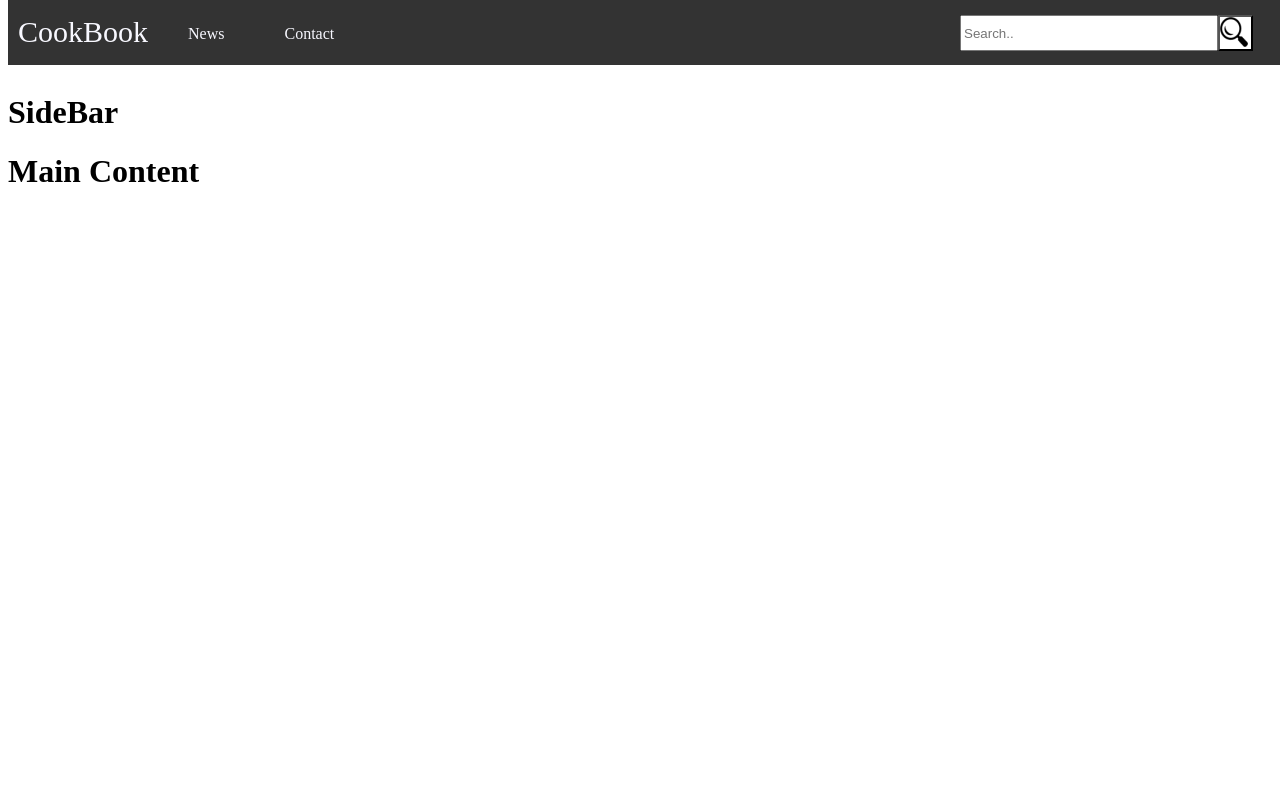
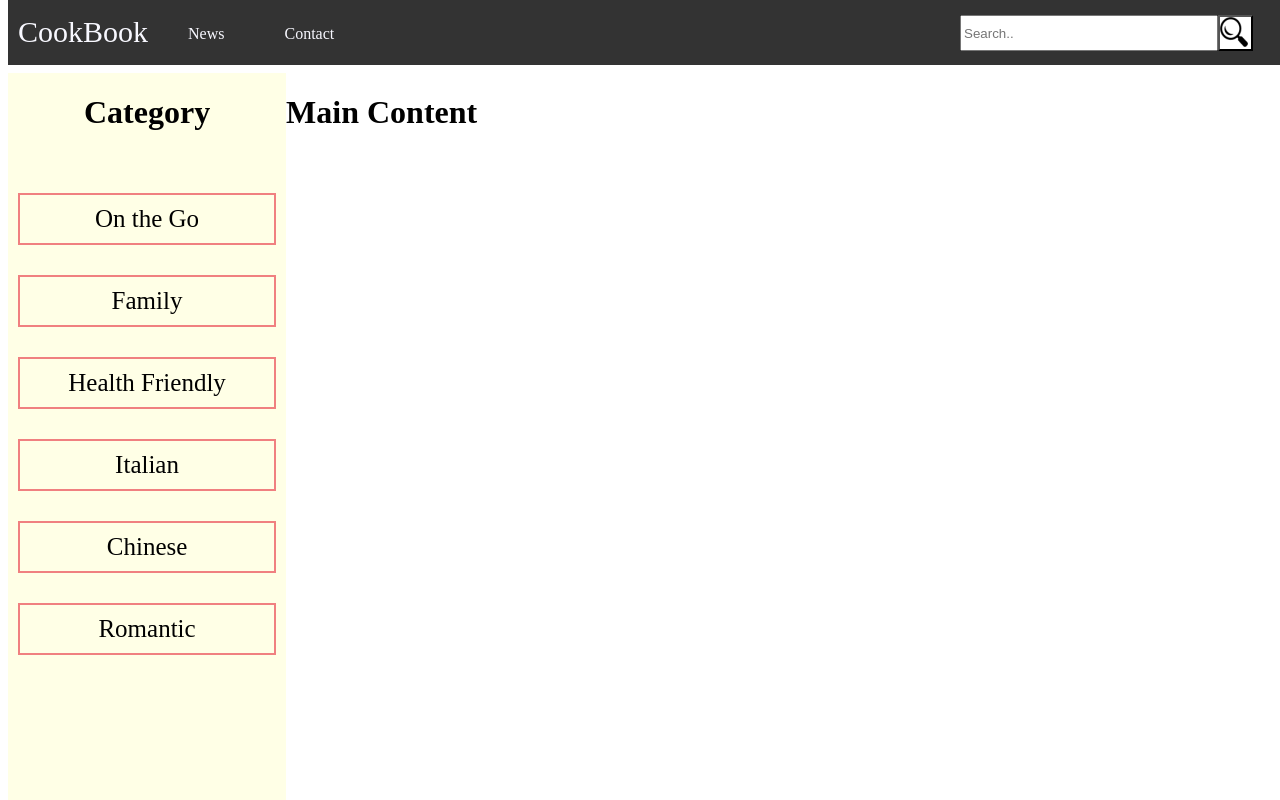
Before and after one commit to virgax7/CookBook, a React (Create React App) app in the folder react-client/: page / in a window 1280 px wide. Shown: the top 800 px of the page. Built offline with nearby package versions, Linux system fonts and the light colour scheme.

Commit message:
basic hardcoded sidebar float

```diff
--- a/react-client/src/components/landing/SideBar.js
+++ b/react-client/src/components/landing/SideBar.js
@@ -4,7 +4,16 @@ class SideBar extends Component {
     render() {
         return (
             <div id="sideBar">
-                <h1 class="sideBarContents">SideBar</h1>
+                <h1 id="categoryTitle">Category</h1>
+                <ul class="categories">
+                    {/*just some mock data for now...*/}
+                    <li class="categoryContent">On the Go</li>
+                    <li class="categoryContent">Family</li>
+                    <li class="categoryContent">Health Friendly</li>
+                    <li class="categoryContent">Italian</li>
+                    <li class="categoryContent">Chinese</li>
+                    <li class="categoryContent">Romantic</li>
+                </ul>
             </div>
         );
     }
--- a/react-client/src/containers/app/App.css
+++ b/react-client/src/containers/app/App.css
@@ -1,3 +1,6 @@
+#mainWrapper {
+}
+
 #navBar {
     width: 100%;
     position: fixed;
@@ -46,4 +49,28 @@
 }
 
 #sideBar {
+    float: left;
+    width: 22%;
+    background-color: #ffffe6;
+    text-align: center;
 }
+
+#mainContent {
+    float: left;
+    width: 78%;
+}
+
+.categories {
+    height: 900px;
+    padding: 10px;
+}
+
+.categoryContent {
+    list-style: none;
+    display: block;
+    border: 2px solid lightcoral;
+    font-size: 25px;
+    margin-top: 30px;
+    text-align: center;
+    padding: 10px;
+}
```
